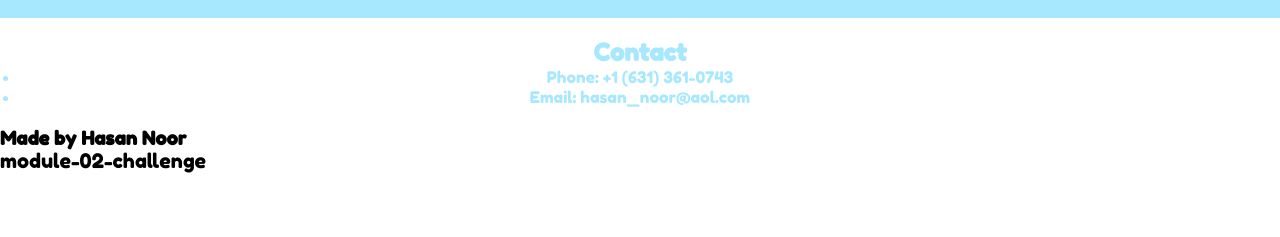
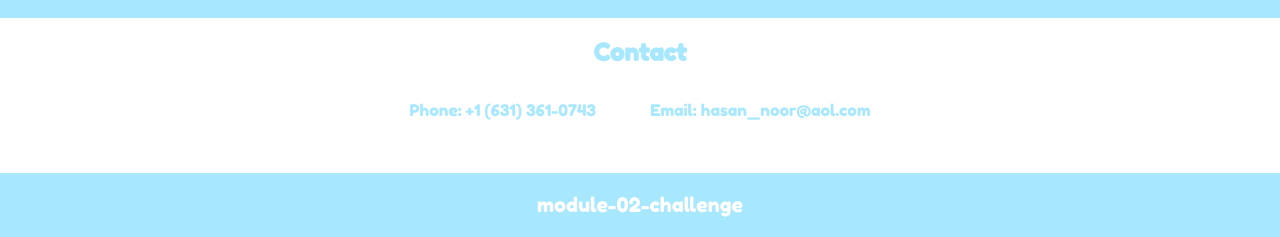
Before and after one commit to rawrxDlolhasan/HASAN-NOOR-PORTFOLIO-module-02-challenge-boot-camp, a plain HTML site: page index.html in a window 1280 px wide. Shown: the part 1306-1543 px from the top of the page. Before the commit the page ends 1479 px from the top, so only its background shows below. Drawn offline with Linux system fonts and the light colour scheme.

Commit message:
index.html

```diff
--- a/index.html
+++ b/index.html
@@ -1,7 +1,6 @@
 <!DOCTYPE html>
 <html>
     <head>
-
         <!-- TITLE -->
 
         <title> Hasan Noor</title>
@@ -37,7 +36,7 @@
                         <a href="#portfolio">Portfolio</a>
                     </li>
                     <li>
-                        <a href="contact">Contact</a>
+                        <a href="#contact">Contact</a>
                     </li>
                 </ul>
             </nav>
@@ -51,7 +50,7 @@
 
             <article id="about-me" class="about-me-and-contact">
                 <h2>About Me</h2>
-                <img id="avatar" src="images/module-02-challenge.png" alt="avatar">
+                <img id="avatar" src="images/module-02-challenge-avatar.png" alt="avatar">
                 <p>Lorem ipsum dolor sit amet consectetur adipisicing elit. Impedit alias numquam ipsa. Error vero laudantium debitis, aliquid quae pariatur dolorem omnis molestiae architecto dicta, ex veritatis asperiores amet tempore! Mollitia!</p>
             </article>
 
@@ -59,7 +58,9 @@
 
             <article id="portfolio" class="portfolio">
                 <h2>Portfolio</h2>
-                <img id="module-01-challenge-portfolio" src="images/module-02-challenge-portfolio-module-01-challenge.png" alt="module-01-challenge">
+                <a href="https://rawrxdlolhasan.github.io/HASAN-NOOR-CODE-REFACTORING-module-01-challenge/">
+                    <img id="module-01-challenge-portfolio" src="images/module-02-challenge-portfolio-module-01-challenge.png" alt="module-01-challenge">
+                </a>
             </article>
 
             <!-- CONTACT -->
@@ -78,7 +79,6 @@
         <!-- FOOTER -->
 
         <footer class="footer">
-            <h3>Made by Hasan Noor</h3>
             <p>module-02-challenge</p>
         </footer>
     </body>
--- a/style.css
+++ b/style.css
@@ -71,6 +71,8 @@ p {
     background-color: rgb(168, 232, 255);
     text-align: center;
     color: white;
+    display: flex;
+    flex-direction: column;
 }
 
 #module-01-challenge-portfolio {
@@ -80,5 +82,30 @@ p {
     border-color: white;
     width: auto; height: 600px;
     margin: 33px;
-    object-fit: contain;
 }
+
+/* CONTACT */
+
+.contact-information {
+    margin: 33px;
+}
+
+.contact-information ul li {
+    display: inline-block;
+    list-style-type: none;
+    margin-right: 25px;
+    margin-left: 25px;
+    text-align: center;
+}
+
+/* FOOTER */
+
+.footer {
+    padding: 20px;
+    background-color: rgb(168, 232, 255);
+    text-align: center;
+    color: white;
+}
+
+@media only screen and (max-width: 360) {
+}
```
Also changed, not shown: images/module-02-challenge-avatar.png (renamed from images/module-02-challenge.png), 2 other files.
